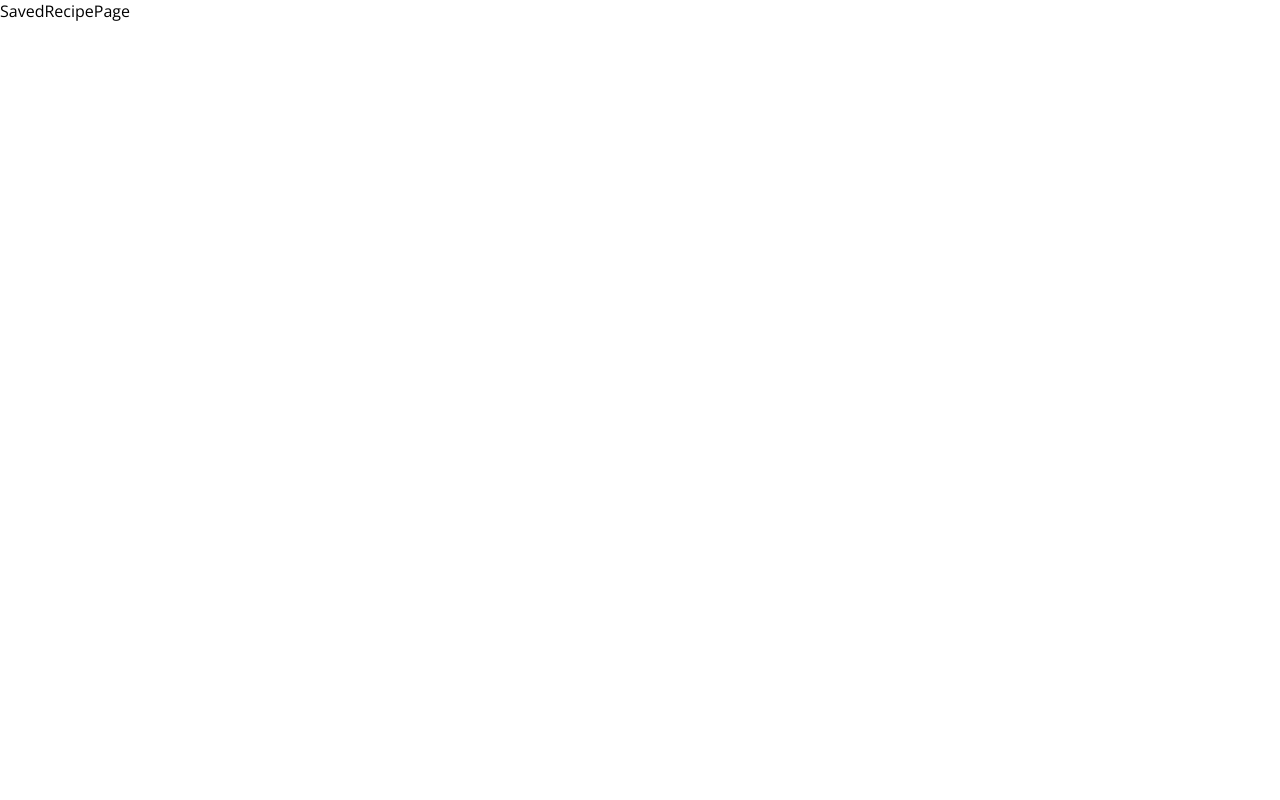
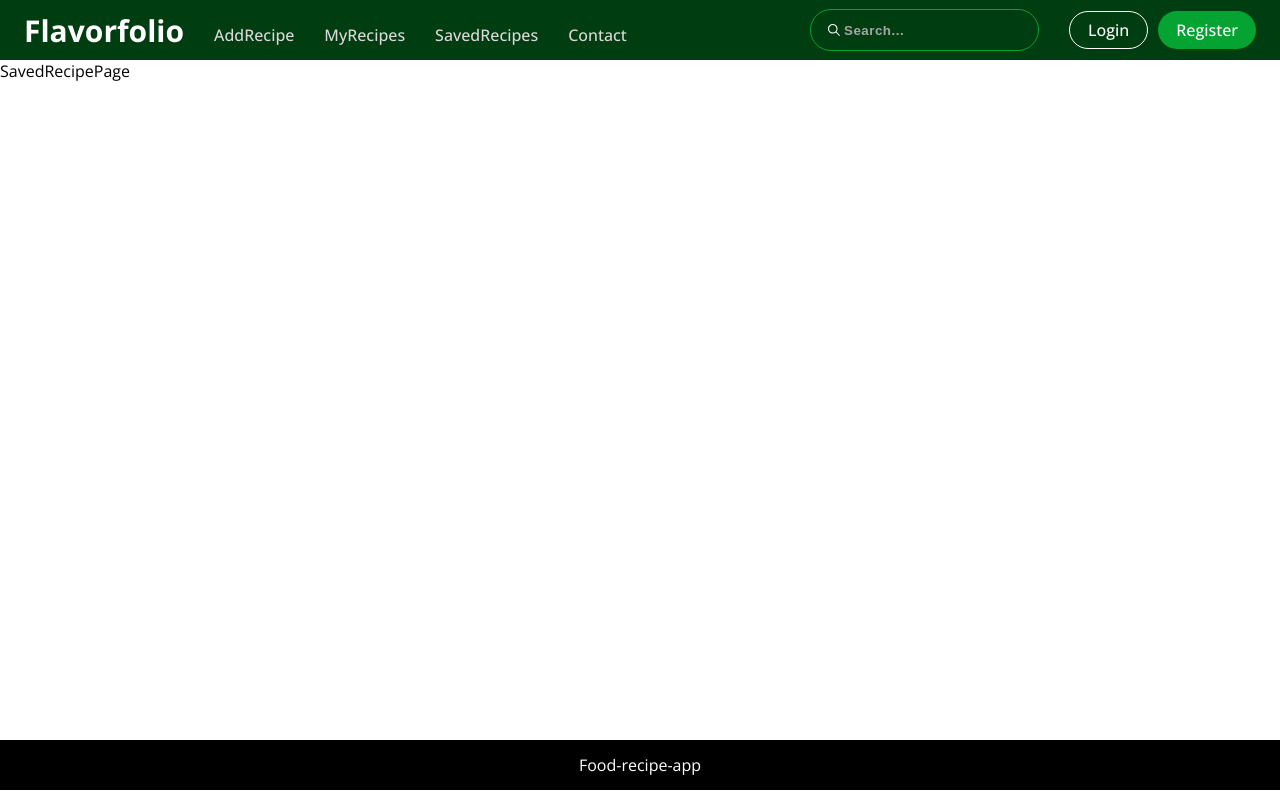
Before and after one commit to laxmansharma12/Flavorfolio-app-frontend, a React (Create React App) app: page /savedrecipe in a window 1280 px wide. Built offline with nearby package versions, Linux system fonts and the light colour scheme.

Commit message:
wrapped savedRecipes file in layout

```diff
--- a/src/Components/pages/SavedRecipePage.js
+++ b/src/Components/pages/SavedRecipePage.js
@@ -1,7 +1,12 @@
 import React from "react";
+import { Layout } from "../Layouts/Layout";
 
 const SavedRecipePage = () => {
-	return <div>SavedRecipePage</div>;
+	return (
+		<Layout>
+			<div>SavedRecipePage</div>
+		</Layout>
+	);
 };
 
 export default SavedRecipePage;
```
